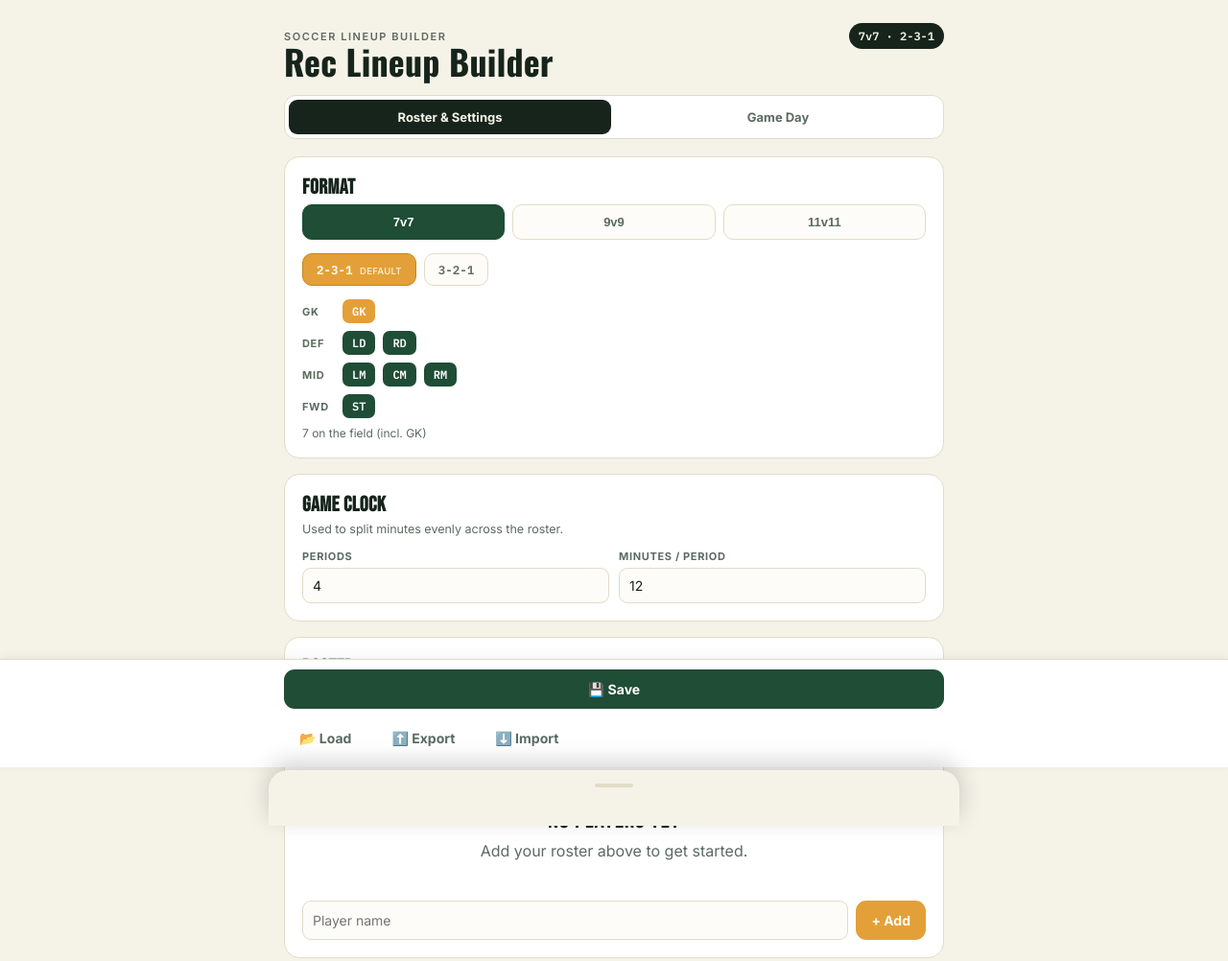
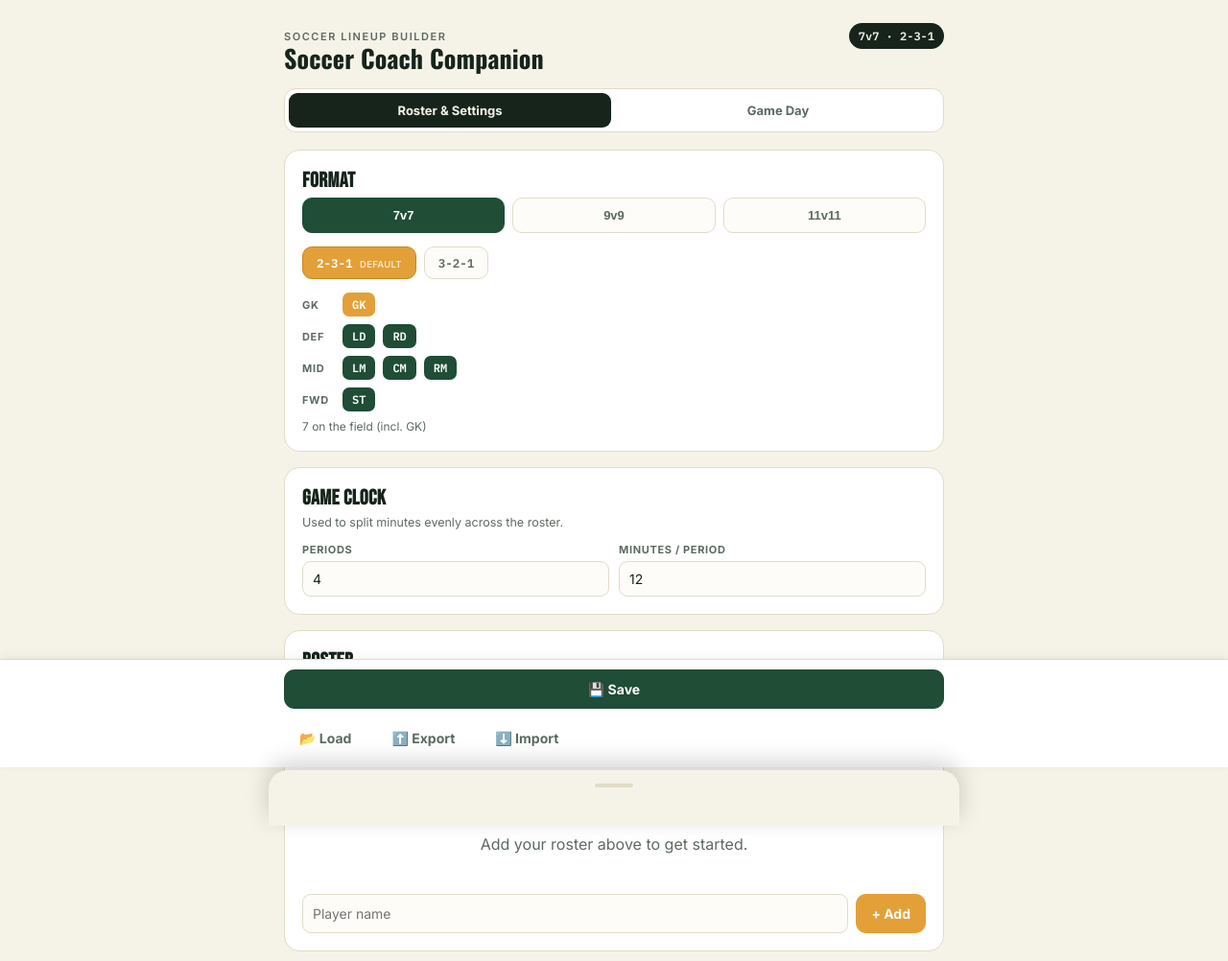
Before and after one commit to SoccerCoachCompanion/SoccerCoachCompanion, a plain HTML site: page index.html in a window 1280 px wide. Shown: the top 1002 px of the page at 96% size. Drawn offline with nearby package versions, Linux system fonts and the light colour scheme.

Commit message:
Add files via upload

```diff
--- a/index.html
+++ b/index.html
@@ -1,9 +1,9 @@
 <!DOCTYPE html>
-<html lang="en">
+<html lang="en" dir="ltr">
 <head>
 <meta charset="UTF-8">
 <meta name="viewport" content="width=device-width, initial-scale=1.0, viewport-fit=cover">
-<title>LineupMate — Soccer Lineup Builder</title>
+<title>Soccer Coach Companion</title>
 
 <link rel="manifest" href="manifest.json">
 <meta name="theme-color" content="#1F4D36">
@@ -12,7 +12,7 @@
 <meta name="mobile-web-app-capable" content="yes">
 <meta name="apple-mobile-web-app-capable" content="yes">
 <meta name="apple-mobile-web-app-status-bar-style" content="black-translucent">
-<meta name="apple-mobile-web-app-title" content="LineupMate">
+<meta name="apple-mobile-web-app-title" content="Soccer Coach Companion">
 
 <link rel="preconnect" href="https://fonts.googleapis.com">
 <link href="https://fonts.googleapis.com/css2?family=Bebas+Neue&family=Oswald:wght@600;700&family=Inter:wght@400;500;600;700;800&family=IBM+Plex+Mono:wght@500;600&display=swap" rel="stylesheet">
@@ -47,7 +47,7 @@
 
   header.top{display:flex; align-items:baseline; justify-content:space-between; margin-bottom:18px; padding-top:4px;}
   .eyebrow{font-size:11px; text-transform:uppercase; letter-spacing:0.14em; color:var(--ink-soft); font-weight:600;}
-  h1.brand{font-family:'Oswald',sans-serif; font-weight:700; letter-spacing:0.005em; font-size:36px; margin:2px 0 0; line-height:0.95;}
+  h1.brand{font-family:'Oswald',sans-serif; font-weight:700; letter-spacing:0.005em; font-size:26px; margin:2px 0 0; line-height:1.05;}
   .format-pill{font-family:'IBM Plex Mono',monospace; font-size:12px; background:var(--ink); color:var(--bg); padding:6px 10px; border-radius:20px; font-weight:600; white-space:nowrap;}
 
   nav.tabs{display:flex; gap:6px; margin-bottom:18px; background:var(--card); border:1px solid var(--line); border-radius:12px; padding:4px;}
@@ -257,7 +257,7 @@
   <header class="top">
     <div>
       <div class="eyebrow">Soccer Lineup Builder</div>
-      <h1 class="brand">Rec Lineup Builder</h1>
+      <h1 class="brand">Soccer Coach Companion</h1>
     </div>
     <div class="format-pill" id="formatPill">7v7</div>
   </header>
```
Also changed, not shown: icons/icon-512.png, icons/icon-maskable-512.png, manifest.json.
